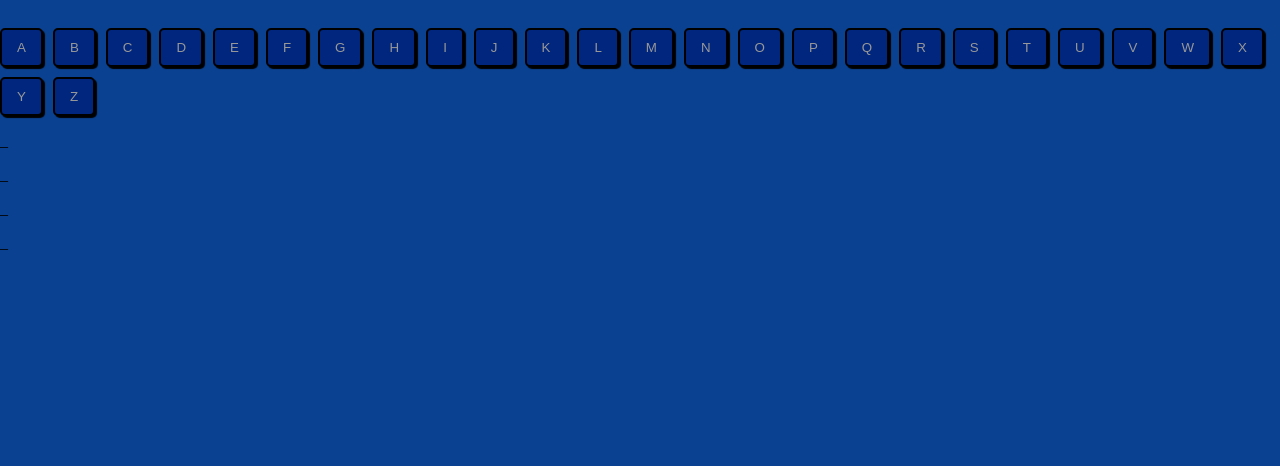
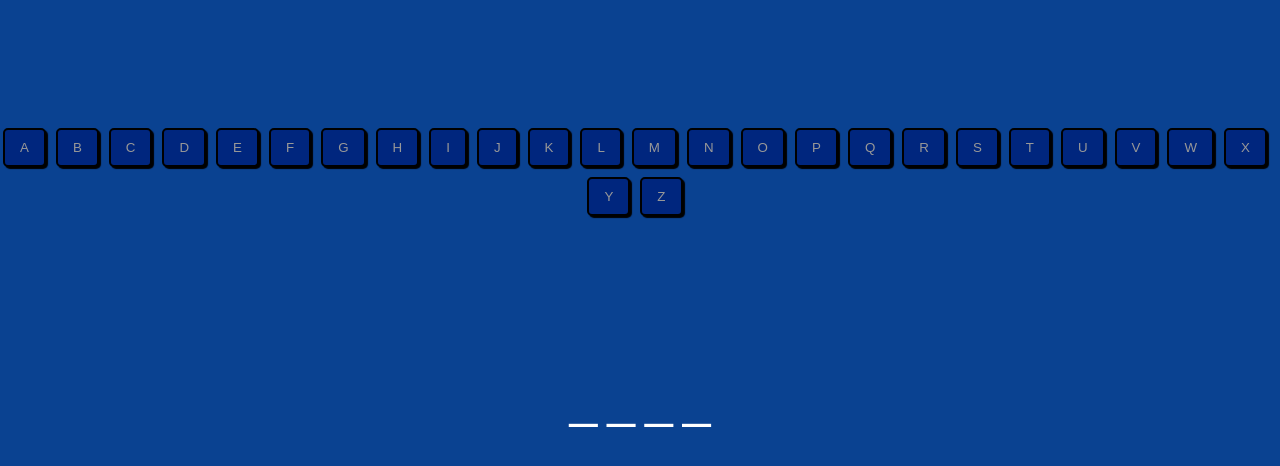
Before and after one commit to arshiahasanpour/guess_the_word, a plain HTML site: page index.html in a window 1280 px wide. Drawn offline with Linux system fonts and the light colour scheme.

Commit message:
Update style.css

```diff
--- a/style.css
+++ b/style.css
@@ -1,4 +1,4 @@
-body {
+/* body {
     background-color: rgba(0, 59, 141, 0.96);
     display: inline;
     justify-content: center;
@@ -29,7 +29,7 @@ body {
 .btn-class:hover {
     box-shadow: none;
     /*border: 2px solid #000;*/
-}
+/* }
 
 .active {
     background-color: rgb(17, 134, 0);
@@ -60,9 +60,80 @@ body {
     padding: 100px;
     gap: 10px;
     /*flex-wrap: wrap;*/
+/* } */
+
+/* .name2 {
+    font-size: 50px;
+    font-family: 'Arial', sans-serif;
+    color: #ffffff;
+    /*border-bottom: 2px solid #fafafa*/
+/*     display: inline;
+    justify-content: center;
+    align-items: center;
+    padding-top: 5px;
+} */
+
+/* .active2 {
+    background-color: rgb(117, 0, 0);
+    color: #000000;
+    box-shadow: 2px 2px 1px rgb(0, 0, 0);
+}  */
+
+
+
+
+
+body {
+    background-color: rgba(0, 59, 141, 0.96);
+    display: inline;
+    justify-content: center;
+    align-items: center;
 }
 
-.name2 {
+#words {
+
+    display: flex;
+    justify-content: center;
+    align-items: center;
+    flex-wrap: wrap;
+    margin-top: 100px;
+}
+
+.btn-class {
+    border: 2px solid #000;
+    padding: 10px 15px;
+    background-color: rgb(0, 38, 126);
+    margin-right: 10px;
+    border-radius: 5px;
+    box-shadow: 2px 2px 1px rgb(0, 0, 0);
+    font-family: 'Arial', sans-serif;
+    color: #989898;
+    transition: background-color 0.5s ease-in-out, width 0.5s ease-in-out;
+    margin-top: 10px;
+}
+
+.btn-class:hover {
+    box-shadow: none;
+    /*border: 2px solid #000;*/
+}
+
+.active {
+    background-color: rgb(17, 134, 0);
+    color: #ffffff;
+    box-shadow: 2px 2px 1px rgb(0, 0, 0);
+    text-shadow: 1px 1px 6px;
+}
+
+#guess {
+    display: flex;
+    justify-content: center;
+    align-items: center;
+    padding-top: 100px;
+    gap: 10px;
+    /*flex-wrap: wrap;*/
+}
+
+.guess {
     font-size: 50px;
     font-family: 'Arial', sans-serif;
     color: #ffffff;
@@ -78,3 +149,12 @@ body {
     color: #000000;
     box-shadow: 2px 2px 1px rgb(0, 0, 0);
 }
+
+#lose{
+    display: flex;
+    justify-content: center;
+    align-items: center;
+    font-size: 30px;
+    color: #ffffff;
+    text-shadow: 2px 2px 1px rgb(0, 10, 73);
+}
```
